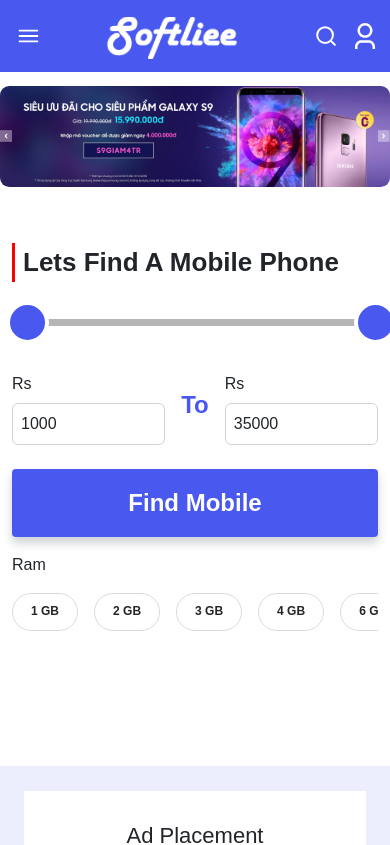
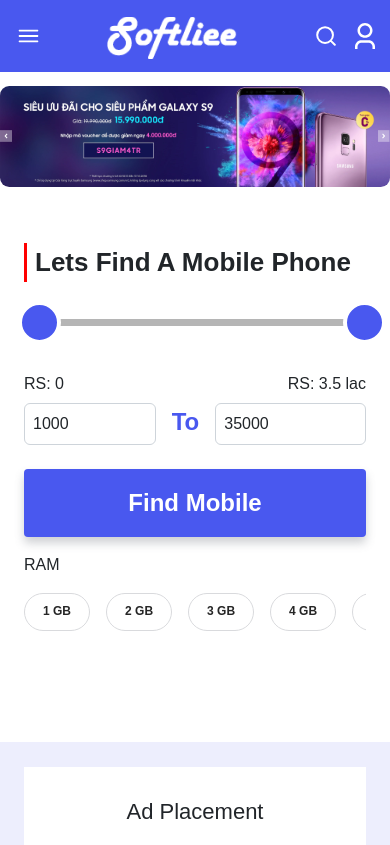
Before and after one commit to ahmer70/softliee, a React (Create React App) app: page / in a window 390 px wide. Shown: the top 845 px of the page. Built offline with nearby package versions, Linux system fonts and the light colour scheme.

Commit message:
Configure React app for deployment to GitHub Pages

```diff
--- a/src/App.css
+++ b/src/App.css
@@ -366,9 +366,46 @@
 .pc-whole {
   padding: 1.5rem;
 }
+.tomargin {
+  margin: 0px;
+}
+.label2 {
+  display: none;
+}
+.ram > div:hover {
+  background-color: red;
+  color: white;
+  cursor: pointer;
+}
+.ram > div > p:hover {
+  background-color: red;
+  color: white;
+}
+.mb-mragin {
+  margin: 1.5rem 0px;
+}
+.mb-padding {
+  padding: 1.5rem 1.5rem 1.5rem 1.5rem;
+}
 @media screen and (max-width: 500px) {
+  .mb-mragin {
+    margin-bottom: 0px;
+  }
+  .mb-padding {
+    padding: 1.5rem 1.5rem 0px 1.5rem;
+  }
+  .label1 {
+    display: none;
+  }
+  .label2 {
+    display: block;
+  }
   .mobile-mode {
     display: none;
+  }
+  .tomargin {
+    margin-top: 34px;
+    margin-bottom: 0px;
   }
   .mobile-mode2 {
     display: none !important;
--- a/src/App.js
+++ b/src/App.js
@@ -43,24 +43,9 @@
             <Route exact path="/product_page" element={<ProductPage />} />
 
           </Routes>
-          <HomePage />
-          <div className='' style={{ backgroundColor: "black" }}>
-
-            <div className='mx-auto mt-2' style={{ maxWidth: "1360px" }}>
-              <NewsLetter />
 
 
-            </div>
-            <hr style={{ color: "white", opacity: 1 }} />
-
-            <div className='mx-auto ' style={{ maxWidth: "1360px" }}>
-
-
-              <Footer />
-
-            </div>
-          </div>
-          {/* <div className='' style={{ backgroundColor: "black" }}>
+          <div className='' style={{ backgroundColor: "black" }}>
             {path === '/' && <>
               <div className='mx-auto mt-2' style={{ maxWidth: "1360px" }}>
                 <NewsLetter />
@@ -75,7 +60,7 @@
               <Footer />
 
             </div>
-          </div> */}
+          </div>
         </div>
       </Router>
 
--- a/src/components/FindMobile.js
+++ b/src/components/FindMobile.js
@@ -10,7 +10,7 @@
                 <MobileRange />
                 <button type='button' className='find-btn ' style={{ backgroundColor: "#4958EF", fontSize: "24px", fontWeight: "bold", height: "68px", color: "white" }}>Find Mobile</button>
                 <div >
-                    <p className='my-3'>Ram</p>
+                    <p className='my-3'>RAM</p>
                     <div className='ram'>
                         {ram.map((e) => <div>
                             <p className=' rma-in ' >{e} GB</p>
--- a/src/components/MobileRange.js
+++ b/src/components/MobileRange.js
@@ -54,7 +54,7 @@
         <div className="App  " >
 
             <div>
-                <div className="my-4" style={{ width: "95%" }}>
+                <div className="my-4 " style={{ width: "95%" }}>
                     <Slider
                         //disabled
                         classes={classes}
@@ -71,7 +71,8 @@
                 <div className='d-flex justify-content-between mx-0 mb-4 p-0'>
                     <div className=" row text-start p-0 m-0">
                         <div className="col-sm-2 p-0 ">
-                            <label for="inputrange1" className="col-form-label">Rs</label>
+                            <label for="inputrange1" className="col-form-label label1">Rs </label>
+                            <label for="inputrange1" className="col-form-label label2 ">RS: 0</label>
                         </div>
                         <div className="col-sm-10 p-0">
                             <input type="text" value={val2[0]} className="form-control p-2" id="inputrange1" />
@@ -79,13 +80,16 @@
 
                     </div>
 
-                    <p className="px-3 m-0 d-flex align-items-center" style={{ fontSize: "24px", color: "rgb(73, 88, 239)", fontWeight: "bold" }}>To</p>
+                    <p className="px-3 tomargin d-flex align-items-center" style={{ fontSize: "24px", color: "rgb(73, 88, 239)", fontWeight: "bold" }}>To</p>
 
 
                     <div className=" row  p-0 m-0 ">
-                        <div className="col-sm-2 p-0 ">
-                            <label for="inputrange1" className="col-form-label">Rs</label>
+                        <div className="col-sm-2 p-0  ">
+                            <label for="inputrange1" className="col-form-label label1">Rs </label>
+                            <label for="inputrange1" className="col-form-label label2 text-end">RS: 3.5 lac </label>
+
                         </div>
+
                         <div className="col-sm-10 p-0 ">
                             <input type="text" value={val2[1]} className="form-control w-100 p-2" id="inputrange1" />
                         </div>
--- a/src/components/pages/HomePage.js
+++ b/src/components/pages/HomePage.js
@@ -16,8 +16,8 @@
 
             <div className='mx-auto mt-2' style={{ maxWidth: "1360px", maxHeight: "790px" }}>
                 <Slider />
-                <div className='row my-4 ' >
-                    <div className='col-lg-6 col-12 p-4' >
+                <div className='row mb-mragin   ' >
+                    <div className='col-lg-6 col-12 mb-padding' >
                         <FindMobile />
                     </div>
                     <div className='col-md-6  tablet-mode col-12 position-relative'  >
@@ -41,7 +41,7 @@
                 <PopularMobiles />
                 <PopularComparision />
             </div>
-            <Adpalcement />
+
             <div className='mx-auto mt-2' style={{ maxWidth: "1360px" }}>
 
                 <TechNews />
```
Also changed, not shown: 10 other files (tests, documents, lock files or other folders).
